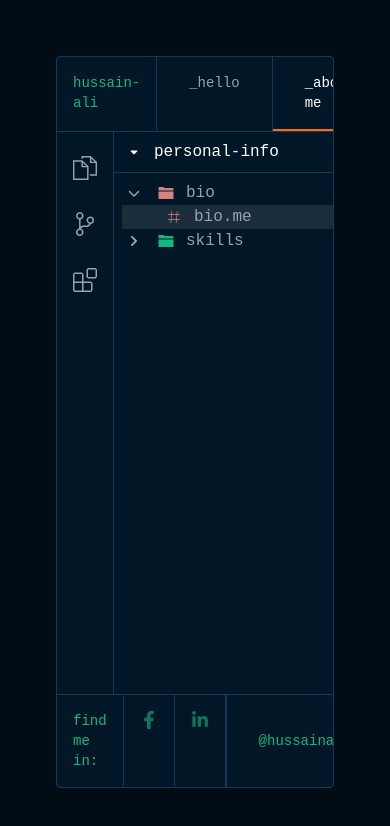
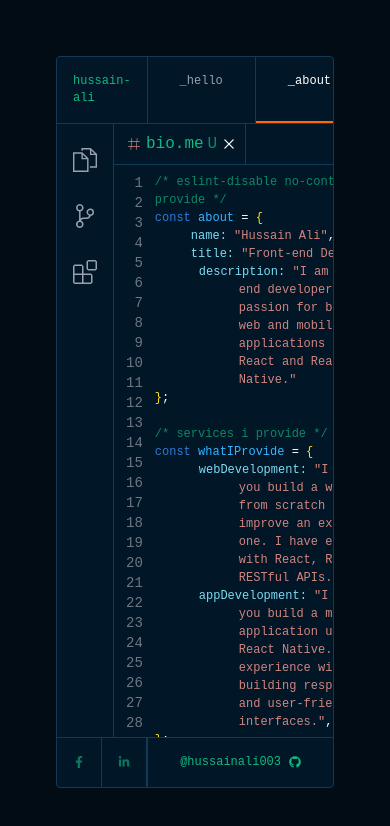
Before and after one commit to hussainali003/Protfolio, a React (Vite) app: page /about in a window 390 px wide. Shown: the top 826 px of the page. Built offline with nearby package versions, Linux system fonts and the light colour scheme.

Commit message:
add: responsiveness to website

```diff
--- a/index.html
+++ b/index.html
@@ -2,6 +2,7 @@
 <html lang="en">
   <head>
     <meta charset="UTF-8" />
+    <meta name="viewport" content="width=device-width, initial-scale=1.0" />
     <link rel="icon" type="image/svg+xml" href="/vite.svg" />
     <link href="/src/index.css" rel="stylesheet">
     <meta name="viewport" content="width=device-width, initial-scale=1.0" />
--- a/src/components/Footer.jsx
+++ b/src/components/Footer.jsx
@@ -2,16 +2,16 @@ import { FaGithub, FaFacebookF, FaLinkedinIn } from "react-icons/fa";
 
 export default function Footer() {
     return (
-        <nav className="flex border-t border-line text-sm ">
-          <div className="px-4 py-4  border-r border-line  text-intermediate">find me in:</div>
-          <div className="items-center px-4 py-4  border-r border-line  text-intermediate/60 hover:text-white cursor-pointer">
+        <nav className="max-[640px]:text-[12px] flex border-t border-line text-sm ">
+          <div className="max-[640px]:hidden px-4 py-4  border-r border-line  text-intermediate">find me in:</div>
+          <div className="flex items-center px-4 py-4  border-r border-line  text-intermediate/60 hover:text-white cursor-pointer">
             <a target="_blank" href="https://www.facebook.com/profile.php?id=100028481423294">
-              <FaFacebookF size={18}/>
+              <FaFacebookF/>
             </a>
           </div>
-          <div className="items-center px-4 py-4  border-r border-line  text-intermediate/60 hover:text-white cursor-pointer">
+          <div className="flex items-center px-4 py-4  border-r border-line  text-intermediate/60 hover:text-white cursor-pointer">
             <a target="_blank" href="https://www.linkedin.com/in/hussain-ali-755120295/">
-              <FaLinkedinIn size={18}/>
+              <FaLinkedinIn/>
             </a>
           </div>
           <div className="grow border-r border-line"></div>
--- a/src/components/Header.jsx
+++ b/src/components/Header.jsx
@@ -2,7 +2,7 @@ import { NavLink } from "react-router-dom";
 
 export default function Header() {
     return (
-        <nav className="flex text-sm border-b border-line">
+        <nav className="max-[640px]:text-[12px] flex border-b border-line text-sm">
           <div className="grow-1 pl-4 pr-4 py-4 border-r border-line text-intermediate">hussain-ali</div>
           <NavLink to="/" className={({ isActive }) =>
             `px-8 py-4 border-r border-line ${
@@ -20,7 +20,7 @@ export default function Header() {
                 : "text-gray-400 hover:text-white"
             }`
           }>
-            <p>_about-me</p>
+            <p>_about</p>
           </NavLink>
           {/* <NavLink to="/projects" className={({ isActive }) =>
             `px-8 py-4 border-r border-line ${
@@ -31,7 +31,7 @@ export default function Header() {
           }>
             <p>_projects</p>
           </NavLink> */}
-          <div className="grow-4" />
+          <div className="max-[640px]:hidden grow-4" />
         </nav>
     )
 }
--- a/src/pages/Home.jsx
+++ b/src/pages/Home.jsx
@@ -1,15 +1,14 @@
 export default function Home() {
     return (
-        <div className='flex grow items-end'>
+        <div className='flex grow'>
             <div className="absolute top-[15%] right-[15%] w-[35%] h-[40%] bg-intermediate opacity-40 rounded-full blur-[80px] rotate-25 -translate-x-0 z-10"></div>
             <div className="absolute bottom-[15%] right-0 w-[35%] h-[40%] bg-blue-500 opacity-30 rounded-full blur-[80px] rotate-120 -translate-x-0 z-5"></div>
-            <div className="grow-1"></div>
-            <div className="mb-20">
-                <p className="text-md text-gray-400">Hi all. I am</p>
-                <h1 className="text-6xl font-light">Hussain Ali</h1>
-                <h2 className="text-3xl text-bluish">&gt; Front-end developer</h2>
+            <div className="max-[450px]:ml-3 max-[640px]:ml-[10%] ml-[20%] mr-auto mt-auto mb-auto">
+                <p className="max-[1280px]:text-[12px] max-[640px]:text-[10px] max-[450px]:text-[8px] text-md text-gray-400">Hi all. I am</p>
+                <h1 className="max-[1280px]:text-4xl max-[640px]:text-2xl max-[450px]:text-md text-6xl font-light">Hussain Ali</h1>
+                <h2 className="max-[1280px]:text-xl max-[640px]:text-md max-[450px]:text-[12px] text-3xl text-bluish">&gt; Front-end developer</h2>
                 <br />
-                <div className="text-sm leading-7">
+                <div className="max-[1280px]:text-[10px] text-sm leading-7">
                     <p className="text-gray-400">// my number</p>
                     <p className="text-bluish">
                     const <span className="text-intermediate">phoneNum</span> ={" "}
@@ -37,7 +36,6 @@ export default function Home() {
                     {/* Add other links here like github, behance, linkedin */}
                 </div>
             </div>
-            <div className="grow-[2.5]"></div>
         </div>
     );
   }
--- a/src/pages/about/components/Chat.jsx
+++ b/src/pages/about/components/Chat.jsx
@@ -30,7 +30,7 @@ export default function Chat({file}) {
     };
 
     return (
-        <div className='max-w-[350px] min-w-[350px] h-full flex flex-col grow-[3.5]'>
+        <div className='max-[1280px]:hidden max-w-[350px] min-w-[350px] h-full flex flex-col grow-[3.5]'>
             <div className='flex px-4 border-b border-b-line'>
                 <div className='flex items-center py-2 '>
                     <p className={`text-md whitespace-nowrap overflow-hidden text-ellipsis ${file === "index.jsx" && 'invisible'}`}>CHAT</p>
--- a/src/pages/about/components/CodeArea.jsx
+++ b/src/pages/about/components/CodeArea.jsx
@@ -16,7 +16,7 @@ export default function CodeArea({file, onFileChange}) {
     }
 
     return (
-        <div className='h-full min-w-[600px] flex flex-col grow-3 border-r border-r-line'>
+        <div className='h-full flex flex-col grow-3 border-r border-r-line'>
             {/* Header */}
             <div className='flex items-center  border-b border-b-line'>
                 <div className="flex items-center gap-x-1 px-2 py-2">
--- a/src/pages/about/components/FileExplorer.jsx
+++ b/src/pages/about/components/FileExplorer.jsx
@@ -35,7 +35,7 @@ export default function FileExplorer({file, onFileChange}) {
     }
 
     return (
-        <div className='min-w-[230px] max-w-[230px] border-r-1 border-r-line'>
+        <div className='max-[1024px]:hidden min-w-[230px] max-w-[230px] border-r-1 border-r-line'>
             <div className='flex items-center gap-x-2 px-2 py-2 border-b-1 border-b-line'>
                 <FaCaretDown className='min-w-[24px]' fontSize={12}/>
                 <p className='text-md whitespace-nowrap overflow-hidden text-ellipsis'>personal-info</p>
--- a/src/pages/about/components/bioFile/components/BioAbout.jsx
+++ b/src/pages/about/components/bioFile/components/BioAbout.jsx
@@ -1,6 +1,6 @@
 export default function BioAbout() {
     return (
-        <div className="pt-2 pr-2">
+        <div className="pt-2 pr-2 max-[640px]:text-[12px]">
             {/* about section */}
             <p className="text-intermediate/70 overflow-hidden text-ellipsis">/* eslint-disable no-contact-provide */</p>
             <p className="overflow-hidden text-ellipsis"><span className="text-const">const</span> <span className="text-keyword">about</span> = <span className="text-yellow-300">{'{'}</span></p>
--- a/src/pages/about/components/codeLines.jsx
+++ b/src/pages/about/components/codeLines.jsx
@@ -1,6 +1,6 @@
 export default function CodeLines({number}) {
     return (
-        <div className="h-full flex flex-col items-end pt-2 px-3">
+        <div className="h-full flex flex-col items-end pt-2 px-3 max-[640px]:text-sm">
             {
                 Array.from({ length: number }, (_, index) => (
                     <p key={index} className="text-number">
--- a/src/pages/about/components/skillsFile/components/SkillsAbout.jsx
+++ b/src/pages/about/components/skillsFile/components/SkillsAbout.jsx
@@ -1,6 +1,6 @@
 export default function SkillsAbout() {
     return (
-        <div className="w-full h-full flex text-number/70 leading-6 flex-col pt-2 pr-2 ">
+        <div className="w-full h-full flex max-[640px]:text-[12px] text-number/70 leading-6 flex-col pt-2 pr-2 ">
             {/** first **/}
             <p>/**</p>
             <div className="pl-4">
```
